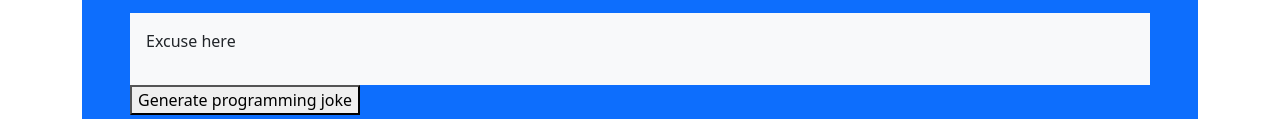
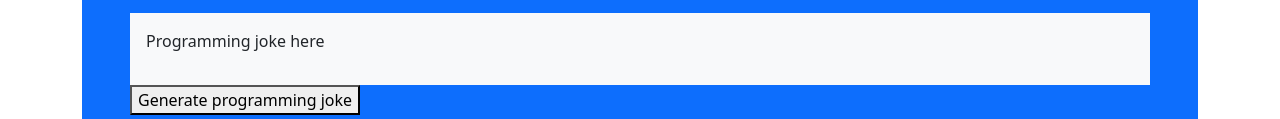
Before and after one commit to BuggyTheLuca/funny_apis, a plain HTML site: page index.html in a window 1280 px wide. Shown: the part 1008-1127 px from the top of the page. Drawn offline with nearby package versions, Linux system fonts and the light colour scheme.

Commit message:
fix: correcting programming joke section text

```diff
--- a/index.html
+++ b/index.html
@@ -69,7 +69,7 @@
                     <a class="text-white" href="https://v2.jokeapi.dev/" target="_blank">https://v2.jokeapi.dev/</a>.
                 </p>
                 <div class="p-3 bg-light text-dark">
-                    <p id="programmingJoke">Excuse here</p>
+                    <p id="programmingJoke">Programming joke here</p>
                 </div>
                 <button onclick="getProgrammingJoke()">Generate programming joke</button>
             </div>
```
